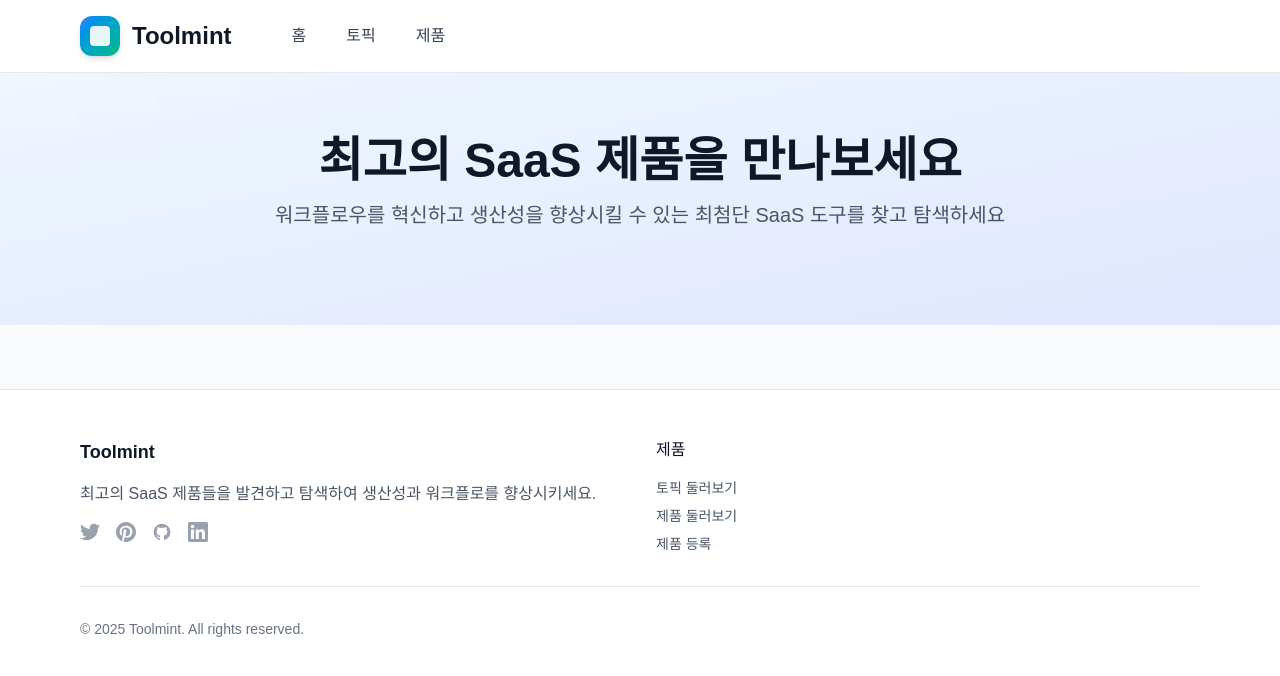
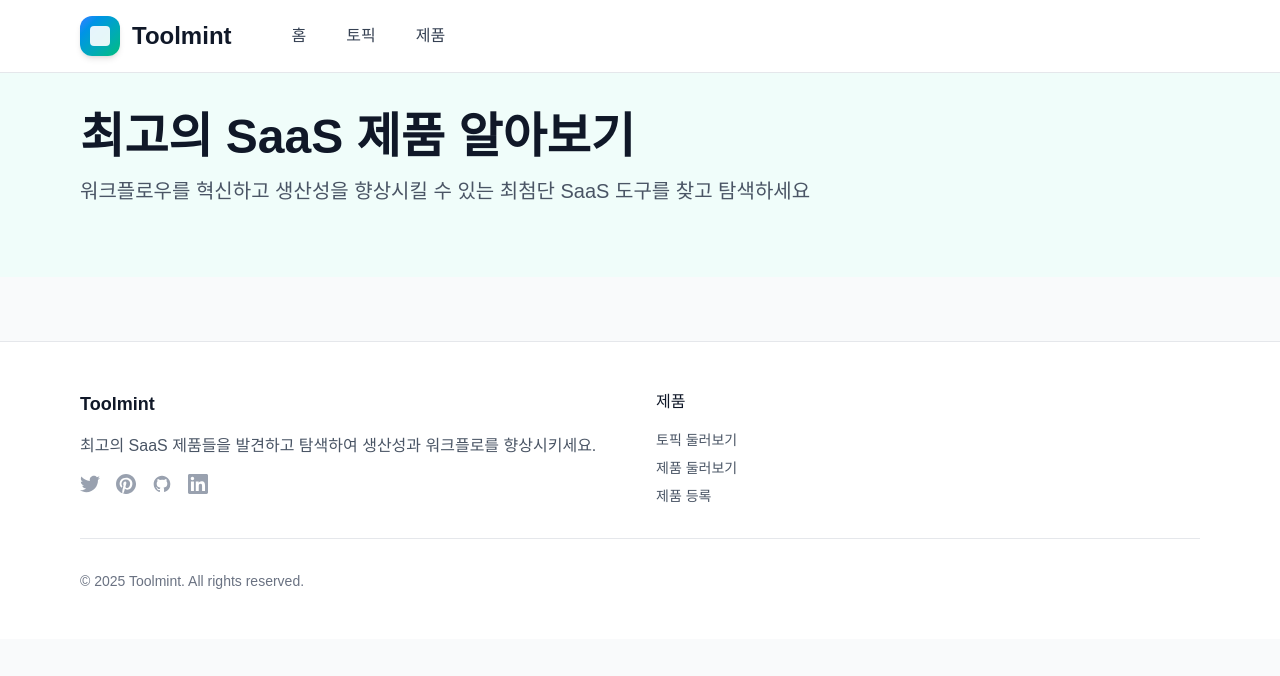
Before and after one commit to millwheel/toolmint-front, a Next.js app: page / in a window 1280 px wide. Shown: the top 676 px of the page. Built offline with nearby package versions, Linux system fonts and the light colour scheme.

Commit message:
feat: hero 스타일 변경

```diff
--- /dev/null
+++ b/src/api/topic.ts
@@ -0,0 +1,19 @@
+import {TopicSummaryResponse} from "@/data/type";
+
+export async function getTopics(): Promise<TopicSummaryResponse[]> {
+    try {
+        const res = await fetch('http://localhost:8080/topics', {
+            next: { revalidate: 60 },
+        })
+
+        if (!res.ok) {
+            console.error(`Failed to fetch topics: ${res.status} ${res.statusText}`)
+            return []
+        }
+
+        return res.json()
+    } catch (error) {
+        console.error('Error fetching topics:', error)
+        return []
+    }
+}
--- a/src/app/page.tsx
+++ b/src/app/page.tsx
@@ -3,12 +3,12 @@ export default function Home() {
   return (
       <>
         {/* Hero Section */}
-        <section className="bg-gradient-to-br from-blue-50 to-indigo-100 py-16">
-          <div className="max-w-6xl mx-auto px-4 text-center">
+        <section className="bg-teal-50 py-10">
+          <div className="max-w-6xl mx-auto px-4">
             <h2 className="text-4xl md:text-5xl font-bold text-gray-900 mb-4">
-              최고의 SaaS 제품을 만나보세요
+              최고의 SaaS 제품 알아보기
             </h2>
-            <p className="text-xl text-gray-600 mb-8 max-w-3xl mx-auto">
+            <p className="text-xl text-gray-600 mb-8 mx-auto">
               워크플로우를 혁신하고 생산성을 향상시킬 수 있는 최첨단 SaaS 도구를 찾고 탐색하세요
             </p>
           </div>
--- a/src/app/topics/page.tsx
+++ b/src/app/topics/page.tsx
@@ -1,36 +1,19 @@
 import Link from 'next/link'
-import {TopicSummaryResponse} from "@/data/type";
+import {getTopics} from "@/api/topic";
 
-async function getTopics(): Promise<TopicSummaryResponse[]> {
-    try {
-        const res = await fetch('http://localhost:8080/topics', {
-            next: { revalidate: 60 }
-        })
-
-        if (!res.ok) {
-            console.error(`Failed to fetch topics: ${res.status} ${res.statusText}`)
-            return []
-        }
-
-        return res.json()
-    } catch (error) {
-        console.error('Error fetching topics:', error)
-        return []
-    }
-}
 
 export default async function TopicsPage() {
     const topics = await getTopics()
 
     return (
-        <div className="min-h-screen bg-gray-50">
+        <>
             {/* Hero Section */}
-            <section className="bg-gradient-to-br from-blue-50 to-indigo-100 py-16">
-                <div className="max-w-6xl mx-auto px-4 text-center">
+            <section className="bg-teal-50 py-10">
+                <div className="max-w-6xl mx-auto px-4">
                     <h1 className="text-4xl md:text-5xl font-bold text-gray-900 mb-4">
                         Browse Topics
                     </h1>
-                    <p className="text-xl text-gray-600 mb-8 max-w-3xl mx-auto">
+                    <p className="text-xl text-gray-600 mb-8 mx-auto">
                         Browse saas across {topics.length} topics
                     </p>
                 </div>
@@ -68,6 +51,6 @@ export default async function TopicsPage() {
                     </div>
                 </section>
             </div>
-        </div>
+        </>
     )
 }
```
